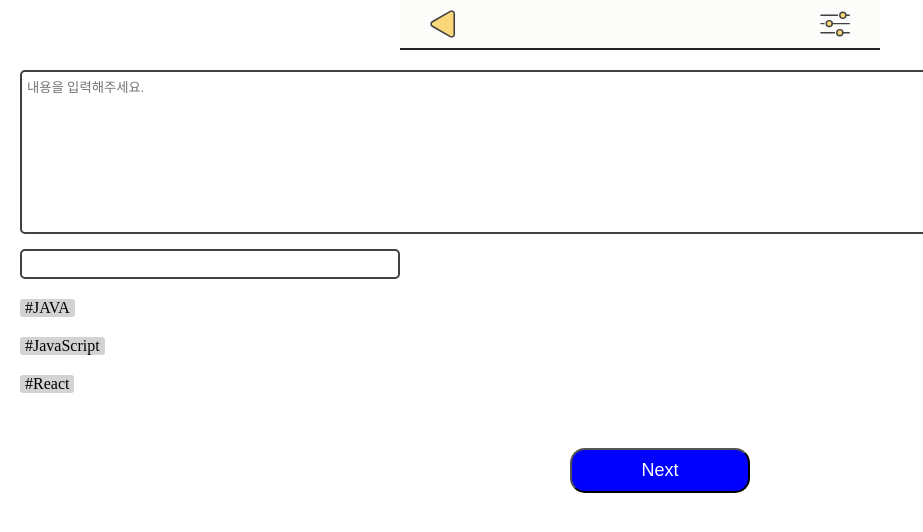
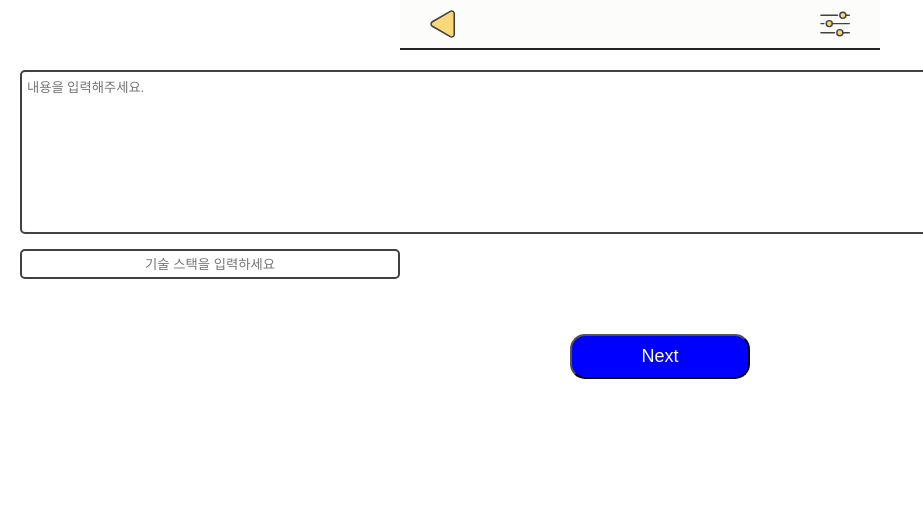
Before and after one commit to side-project-study-group/DevStagram-frontend, a React (Create React App) app: page /sign-up-3 in a window 1280 px wide. Shown: the top 532 px of the page, without its empty margins (0-923 px from the left). Built offline with nearby package versions, Linux system fonts and the light colour scheme; a web font is replaced by a local one.

Commit message:
기능 - 회원가입 및 태그 생성 구현  signup1부터 signup3 페이지까지 입력된 데이터를 상태에 저장, useTag 커스텀 훅

```diff
--- a/src/components/atoms/buttons.js
+++ b/src/components/atoms/buttons.js
@@ -12,7 +12,7 @@ const Button = styled.button`
   border-radius: 15px;
 `;
 
-function Buttons({ name }) {
-  return <Button>{name}</Button>;
+function Buttons({ name, onClick }) {
+  return <Button onClick={onClick}>{name}</Button>;
 }
 export default Buttons;
--- a/src/components/atoms/input.js
+++ b/src/components/atoms/input.js
@@ -12,8 +12,9 @@ const InputTag = styled.input`
     text-align: center;
 `
 
-function Input({ type, width }) {
-    return <InputTag type={type} width={width} />
+function Input({ name, value, type, width, handleChange, placeholder }) {
+    return <InputTag name={name} value={value} type={type}
+                    width={width} onChange={handleChange} placeholder={placeholder} />
 }
 
 export default Input
--- a/src/components/atoms/tech-tag.js
+++ b/src/components/atoms/tech-tag.js
@@ -10,8 +10,8 @@ const Span = styled.span`
   border-radius: 3px;
 `;
 
-function TechTag({ tech }) {
-  return <Span>#{tech}</Span>;
+function TechTag({name, tech, handleClick}) {
+  return <Span name={name} onClick={handleClick}>#{tech}</Span>;
 }
 
 export default TechTag;
--- a/src/components/atoms/text-area.js
+++ b/src/components/atoms/text-area.js
@@ -10,8 +10,8 @@ const TextAreaTag = styled.textarea`
     border-radius: 5px;
 `
 
-function TextArea() {
-    return <TextAreaTag placeholder="내용을 입력해주세요." />
+function TextArea({name, handleChange}) {
+    return <TextAreaTag name={name} onChange={handleChange} placeholder="내용을 입력해주세요." />
 }
 
 export default TextArea
--- /dev/null
+++ b/src/hooks/useTag.js
@@ -0,0 +1,30 @@
+import {useState} from 'react';
+
+function useTag(){
+    const [text, setText] = useState('');
+    const [tags, setTags] = useState([]);
+
+    const handleChange = (e) => {
+        const reg = /\r\n|\n|\r|\s|\t/gm
+        setText(e.target.value)
+        if(e.target.value.match(reg)){
+            const space = e.target.value.replace(reg, '')
+            if(space !== '') {
+                setTags([
+                    ...tags,
+                    e.target.value.replace(reg, '')
+                ])
+            }
+            setText('')
+        }
+    }
+
+    const handleClick = (e) => {
+        const name = e.target.getAttribute('name')
+        setTags(tags.filter(item => item !== name));
+    }
+
+    return [text, tags, handleChange, handleClick];
+};
+
+export default useTag;
--- a/src/pages/sign-up-1/sign-up-1-template.js
+++ b/src/pages/sign-up-1/sign-up-1-template.js
@@ -14,13 +14,13 @@ const Container = styled.div`
   gap: 15px;
 `;
 
-function SignUp1() {
+function SignUp1({handleChange, value, handleSubmit }) {
   return (
     <Container>
-      <Input placeholder={'E-mail'} />
-      <Input placeholder={'Password'} />
-      <Input placeholder={'Confrim Password'} />
-      <Buttons name={'Next'} />
+      <Input name={"email"} value={value['email']} type={"email"}placeholder={'E-mail'} handleChange={handleChange} />
+      <Input name={"password"} value={value['password']} type={"password"} placeholder={'Password'} handleChange={handleChange} />
+      <Input name={"confirmPassword"} value={value['confirmPassword']} type={"password"} placeholder={'Confrim Password'} handleChange={handleChange} />
+      <Buttons name={'Next'} onClick={handleSubmit}/>
     </Container>
   );
 }
--- a/src/pages/sign-up-1/sign-up-1.js
+++ b/src/pages/sign-up-1/sign-up-1.js
@@ -1,8 +1,29 @@
-import React from 'react';
+import React, { useState } from 'react';
+import { useNavigate } from 'react-router-dom';
 import SignUp1Temp from './sign-up-1-template';
 
 function SignUp1() {
-  return <SignUp1Temp />;
+  const [value, setValue] = useState({
+    email: '',
+    password: '',
+    confirmPassword: ''
+  });
+
+  const navigate = useNavigate();
+
+  const handleChange = (e) => {
+      setValue({
+        ...value,
+        [e.target.name]: e.target.value
+    })
+  }
+
+  const handleSubmit = (event) => {
+    event.preventDefault();
+    navigate('/sign-up-2', {state: value});
+  }
+
+  return <SignUp1Temp value={value} handleChange={handleChange} handleSubmit={handleSubmit}/>;
 }
 
 export default SignUp1;
--- a/src/pages/sign-up-2/sign-up-2-template.js
+++ b/src/pages/sign-up-2/sign-up-2-template.js
@@ -14,13 +14,14 @@ const Container = styled.div`
   gap: 15px;
 `;
 
-function SignUp2() {
+function SignUp2({value, handleChange, handleSubmit}) {
   return (
     <Container>
-      <Input placeholder={'Nickname'} />
-      <Input placeholder={'Github Url'} />
-      <Input placeholder={'Blog Url'} />
-      <Buttons name={'Next'} />
+      <Input name={'nickname'} value={value['nickname']} type={"text"} placeholder={'Nickname'} handleChange={handleChange} />
+      <Input name={'github'} value={value['github']} type={"url"} placeholder={'Github Url'} handleChange={handleChange} />
+      <Input name={'blog'} value={value['blog']} type={"url"} placeholder={'Blog Url'} handleChange={handleChange} />
+      <Buttons name={'Next'} onClick={handleSubmit}/>
+
     </Container>
   );
 }
--- a/src/pages/sign-up-2/sign-up-2.js
+++ b/src/pages/sign-up-2/sign-up-2.js
@@ -1,8 +1,30 @@
-import React from 'react';
+import React, { useState } from 'react';
 import SignUp2Temp from './sign-up-2-template';
+import {useLocation, useNavigate} from 'react-router-dom';
 
 function SignUp2() {
-  return <SignUp2Temp />;
+  const navigate = useNavigate();
+  const location = useLocation();
+
+  const [value, setValue] = useState({
+    ...location.state,
+    nickname:'',
+    github:'',
+    blog:''
+  });
+
+  const handleChange = (e) => {
+    setValue({
+      ...value,
+      [e.target.name]: e.target.value
+    })
+  }
+  const handleSubmit = (event) => {
+    event.preventDefault();
+    navigate('/sign-up-3', {state: value});
+  }
+
+  return <SignUp2Temp value={value} handleChange={handleChange} handleSubmit={handleSubmit}/>;
 }
 
 export default SignUp2;
--- a/src/pages/sign-up-3/sign-up-3-template.js
+++ b/src/pages/sign-up-3/sign-up-3-template.js
@@ -1,4 +1,4 @@
-import React, { useState } from 'react';
+import React from 'react';
 import Input from '../../components/atoms//input.js';
 import TextArea from '../../components/atoms//text-area.js';
 import TechTag from '../../components/atoms/tech-tag';
@@ -16,29 +16,22 @@ const Container = styled.div`
   gap: 15px;
 `;
 
-function SignUp3() {
-  const [techTags, setTechTags] = useState(['JAVA', 'JavaScript', 'React']);
+function SignUp3({value, text, tags, handleChange, handleTagChange, handleTagClick, handleSubmit}) {
 
-  function inputHandler(e) {
-    if (e.target.value.includes(' ')) {
-      console.log('공백임!');
-      setTechTags([...techTags, e.target.value]);
-    } else {
-      console.log('공백아님!');
-    }
-    // e.stopPropagation();
-  }
   return (
     <Container>
-      <TextArea placeholder={'자기소개를 입력 해주세요.'} />
+      <TextArea name={"intro"} value={value['intro']} handleChange={handleChange} placeholder={'자기소개를 입력 해주세요.'} />
       <Input
+        name={'tag'}
+        value={text}
+        type={"text"}
         placeholder={'기술 스택을 입력하세요'}
-        handleChange={inputHandler}
+        handleChange={handleTagChange}
       />
-      {techTags.map(function (tech, i) {
-        return <TechTag className='list' key={i} tech={tech} />;
+      {tags.map(function (tech, i) {
+        return <TechTag key={i} name={tech} tech={tech} handleClick={handleTagClick} />;
       })}
-      <Buttons name={'Next'} />
+      <Buttons name={'Next'} onClick={handleSubmit}/>
     </Container>
   );
 }
--- a/src/pages/sign-up-3/sign-up-3.js
+++ b/src/pages/sign-up-3/sign-up-3.js
@@ -1,8 +1,29 @@
-import React from 'react';
+import React, { useState } from 'react';
 import SignUp3Temp from './sign-up-3-template';
+import {useLocation} from 'react-router-dom';
+import useTag from '../../hooks/useTag'
 
 function SignUp3() {
-  return <SignUp3Temp />;
+  const location = useLocation();
+  const [value, setValue] = useState({
+    ...location.state,
+    intro: '',
+  })
+  const [text, tags, handleTagChange, handleTagClick] = useTag();
+
+  const handleChange = (e) => {
+    setValue({
+      ...value,
+      [e.target.name]: e.target.value
+    })
+  }
+
+  const handleSubmit = (e) => {
+    return
+  }
+
+  return <SignUp3Temp value={value} text={text} tags={tags}
+        handleChange={handleChange} handleTagChange={handleTagChange} handleSubmit={handleSubmit} handleTagClick={handleTagClick} />;
 }
 
 export default SignUp3;
```
